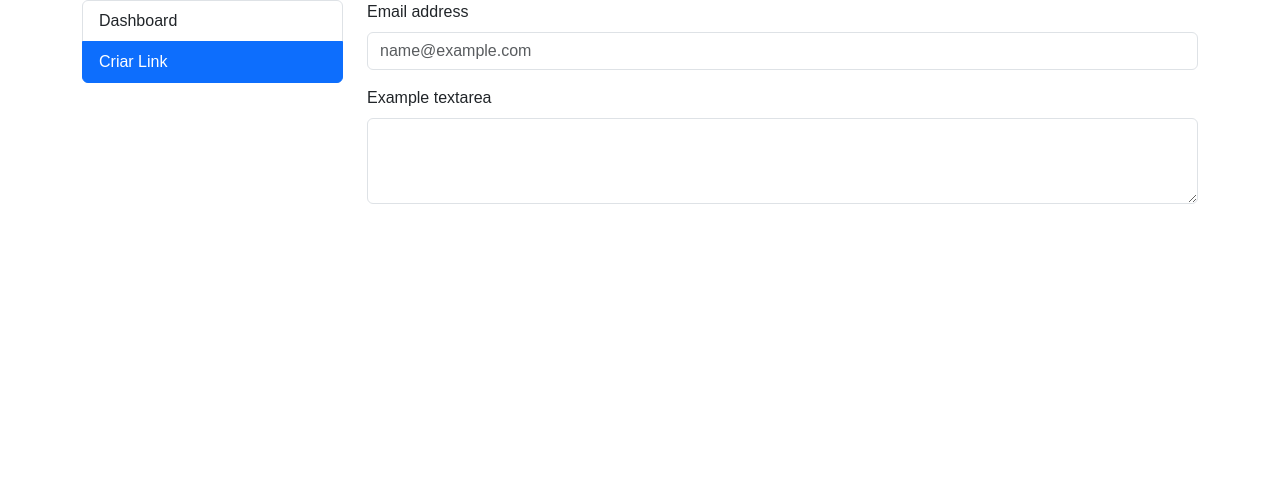
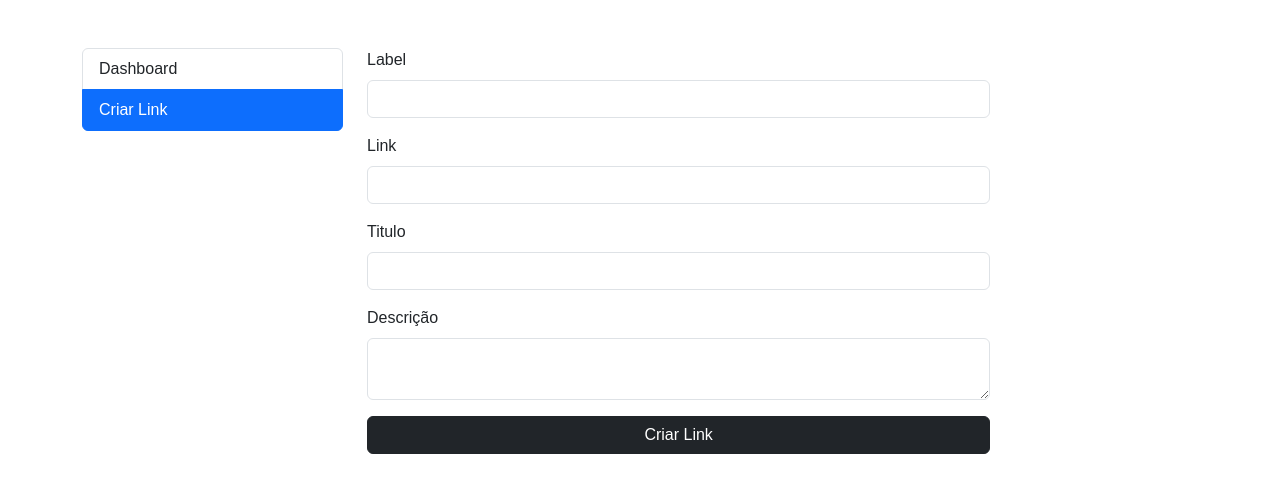
Before and after one commit to kelvysmoura/dctree, a React (Vite) app: page /admin/create-link in a window 1280 px wide. Shown: the top 492 px of the page. Built offline with nearby package versions, Linux system fonts and the light colour scheme.

Commit message:
Salvando informações no local storage

```diff
--- /dev/null
+++ b/src/components/Admin/CreateLinkForm/index.jsx
@@ -0,0 +1,51 @@
+
+import Form from "@/components/Form";
+import {useState} from "react";
+
+export default function CreateLinkForm() {
+
+    const [label, setLabel] = useState();
+    const [title, setTitle] = useState();
+    const [link, setLink] = useState();
+    const [description, setDescription] = useState();
+
+    let productLinks = window.localStorage.getItem('account-links')
+    productLinks = JSON.parse(productLinks) ?? [];
+
+    const handleSubmit = (event) => {
+        event.preventDefault();
+
+        productLinks.push({
+            label,
+            title,
+            description,
+            link
+        });
+
+        window.localStorage.setItem('account-links', JSON.stringify(productLinks))
+    }
+
+    return (
+        <Form method="POST" onSubmit={handleSubmit}>
+            <div className="mb-3">
+                <label htmlFor="" className="form-label">Label</label>
+                <input onChange={event => setLabel(event.target.value)} type="text" className="form-control"/>
+            </div>
+            <div className="mb-3">
+                <label htmlFor="" className="form-label">Link</label>
+                <input onChange={event => setLink(event.target.value)} type="text" className="form-control" />
+            </div>
+            <div className="mb-3">
+                <label htmlFor="" className="form-label">Titulo</label>
+                <input onChange={event => setTitle(event.target.value)} type="text" className="form-control"/>
+            </div>
+            <div className="mb-3">
+                <label htmlFor="" className="form-label">Descrição</label>
+                <textarea onChange={event => setDescription(event.target.value)} className="form-control"></textarea>
+            </div>
+            <div>
+                <button className="btn btn-dark w-100">Criar Link</button>
+            </div>
+        </Form>
+    );
+}
--- a/src/components/Form/index.jsx
+++ b/src/components/Form/index.jsx
@@ -1,15 +1,13 @@
 
-export default function Form() {
+export default function Form({ action, method, onSubmit, children }) {
     return (
-        <form action="">
-            <div class="mb-3">
-                <label for="exampleFormControlInput1" class="form-label">Email address</label>
-                <input type="email" class="form-control" id="exampleFormControlInput1" placeholder="name@example.com" />
-            </div>
-            <div class="mb-3">
-                <label for="exampleFormControlTextarea1" class="form-label">Example textarea</label>
-                <textarea class="form-control" id="exampleFormControlTextarea1" rows="3"></textarea>
-            </div>
+        <form
+            action={action}
+            method={method}
+            onSubmit={onSubmit}
+            className="w-75">
+
+            { children }
         </form>
     );
 }
--- a/src/components/LinkItem/index.jsx
+++ b/src/components/LinkItem/index.jsx
@@ -1,7 +1,7 @@
 
 import './LinkItem.css';
 
-export default function LinkItem({ title, description, label }) {
+export default function LinkItem({ title, description, label, link }) {
     return (
         <div className="link-wrap">
 
@@ -12,7 +12,7 @@ export default function LinkItem({ title, description, label }) {
                 </>
             )}
 
-            <a href="#" className="link-item ">{ label }</a>
+            <a href={link} className="link-item ">{ label }</a>
         </div>
     );
 }
--- a/src/pages/AccountLinks/index.jsx
+++ b/src/pages/AccountLinks/index.jsx
@@ -2,27 +2,7 @@
 import LinkItem from '@/components/LinkItem';
 import LinkList from '@/components/LinkList';
 
-const links = [
-  {
-    label: "Quero aprender a programar"
-  },
-  {
-    label: "Quero aprender data analytics"
-  },
-  {
-    label: "Quero aprender marketing digital"
-  },
-  {
-    label: "Inscreva-se nos nossos cursos",
-    title: "Curso intensivo",
-    description: "Veja aqui quais os cursos intensivos estão com turmas abertas e garanta sua vaga."
-  },
-  {
-    label: "Clique e se inscreva",
-    title: "Digital Plus",
-    description: "Evento exclusivo para alunos!"
-  }
-];
+const links = JSON.parse(window.localStorage.getItem("account-links"));
 
 export default function AccountLinks() {
   return (
--- a/src/pages/Admin/CreateLink/index.jsx
+++ b/src/pages/Admin/CreateLink/index.jsx
@@ -1,11 +1,11 @@
 
 import Admin from "@/pages/Admin";
-import Form from '@/components/Form';
+import CreateLinkForm from '@/components/Admin/CreateLinkForm';
 
 export default function CreateLink() {
     return (
         <Admin>
-            <Form />
+            <CreateLinkForm />
         </Admin>
     );
 }
--- a/src/pages/Admin/index.jsx
+++ b/src/pages/Admin/index.jsx
@@ -3,7 +3,7 @@ import AdminMenu from '@/components/Admin/AdminMenu';
 
 export default function Admin({ children }) {
     return (
-        <div className='container'>
+        <div className='container mt-5'>
             <div className='row'>
                 <div className="col-3">
                     <AdminMenu />
```
